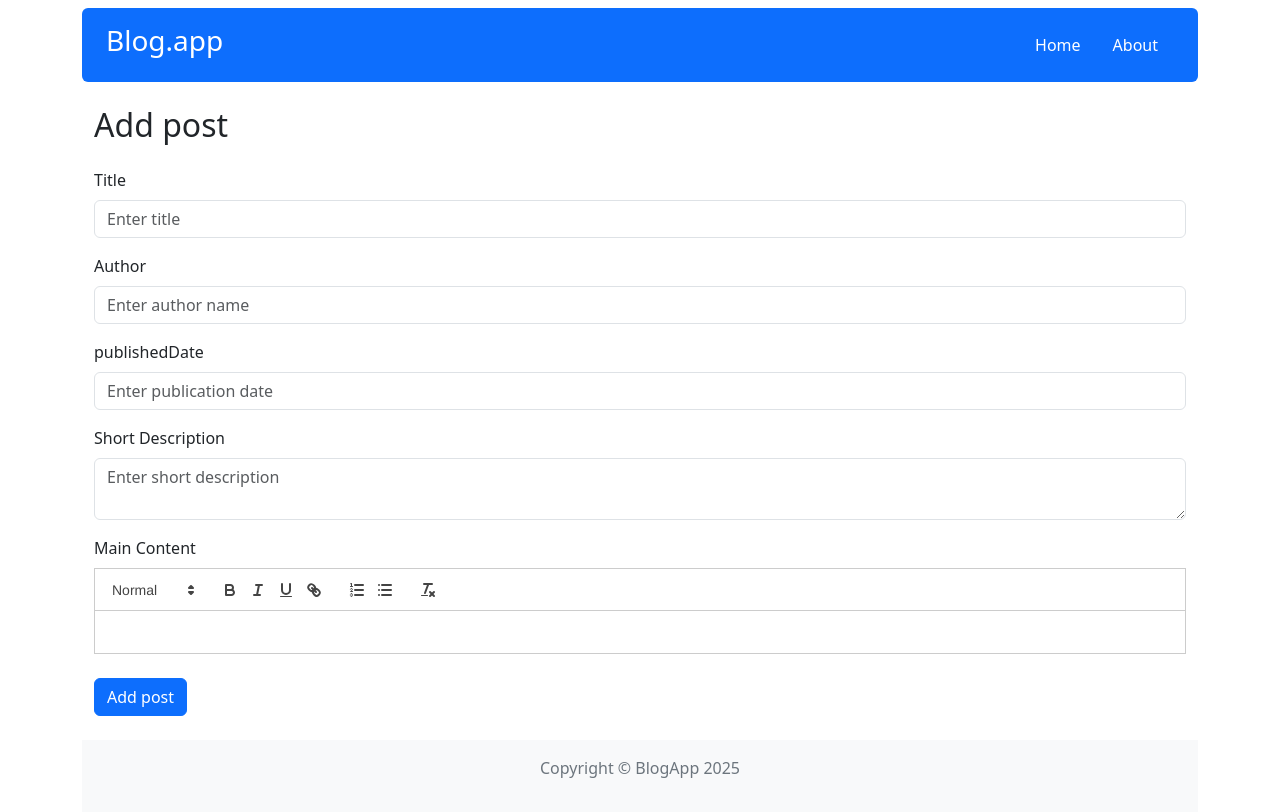
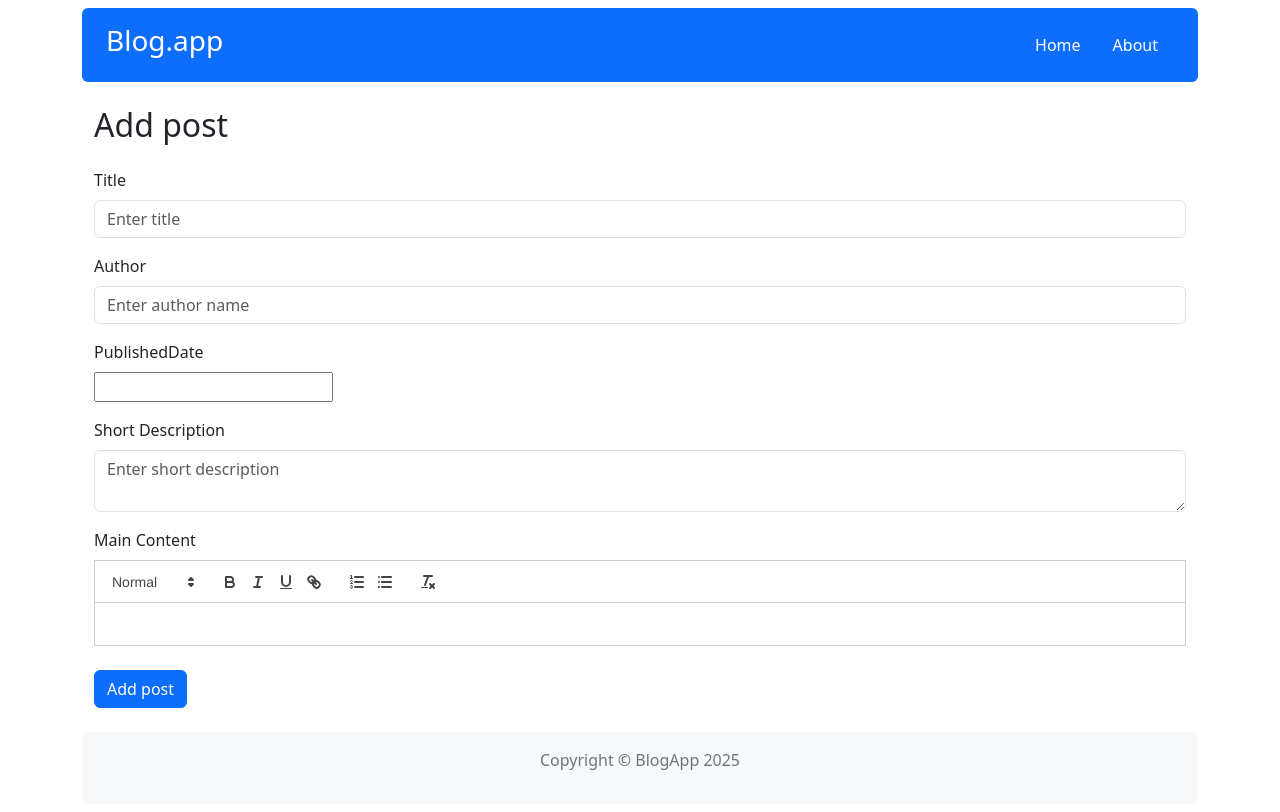
Before and after one commit to kacpi95/Blog-App-React, a React (Vite) app: page /post/add in a window 1280 px wide. Built offline with nearby package versions, Linux system fonts and the light colour scheme.

Commit message:
add DataPicker to form

```diff
--- a/package.json
+++ b/package.json
@@ -18,6 +18,7 @@
     "bootstrap": "^5.3.7",
     "react": "^18.2.0",
     "react-bootstrap": "^2.10.10",
+    "react-datepicker": "^8.4.0",
     "react-dom": "^18.2.0",
     "react-quill": "^2.0.0",
     "react-redux": "^9.2.0",
--- a/src/components/features/PostForm/PostForm.jsx
+++ b/src/components/features/PostForm/PostForm.jsx
@@ -3,11 +3,16 @@ import Title from '../../common/Title/Title';
 import { useState } from 'react';
 import ReactQuill from 'react-quill';
 import 'react-quill/dist/quill.snow.css';
+import DatePicker from 'react-datepicker';
+import 'react-datepicker/dist/react-datepicker.css';
 
 export default function PostForm({ action, actionText, ...props }) {
   const [title, setTitle] = useState(props.title || '');
   const [author, setAuthor] = useState(props.author || '');
-  const [publishedDate, setPublishedDate] = useState(props.publishedDate || '');
+  const [publishedDate, setPublishedDate] = useState(
+    props.publishedDate ? new Date(props.publishedDate) : null
+  );
+
   const [shortDescription, setShortDescription] = useState(
     props.shortDescription || ''
   );
@@ -42,13 +47,15 @@ export default function PostForm({ action, actionText, ...props }) {
           />
         </Form.Group>
 
-        <Form.Group className='mb-3' controlId='publishedDate'>
-          <Form.Label>publishedDate</Form.Label>
-          <Form.Control
-            type='text'
-            value={publishedDate}
-            onChange={(e) => setPublishedDate(e.target.value)}
-            placeholder='Enter publication date'
+        <Form.Group
+          className='mb-3 d-flex flex-column'
+          controlId='publishedDate'
+        >
+          <Form.Label>PublishedDate</Form.Label>
+          <DatePicker
+            selected={publishedDate}
+            onChange={(date) => setPublishedDate(date)}
+            dateFormat='MM/dd/yyyy'
           />
         </Form.Group>
 
```
Also changed, not shown: 1 other file (tests, documents, lock files or other folders).
